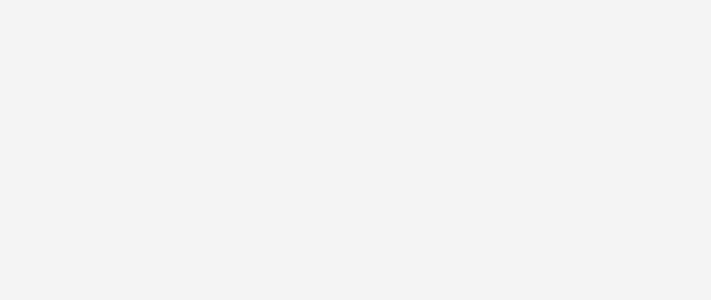
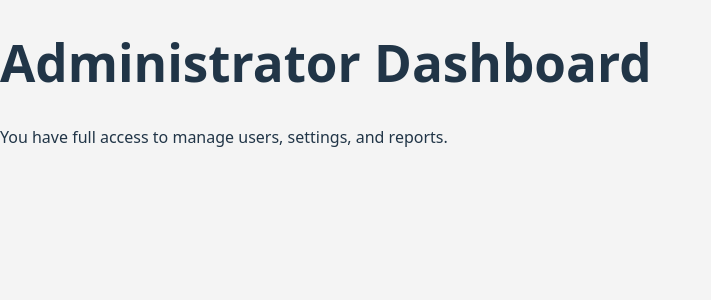
Before and after one commit to matthewcrowley/SWE-4713-Software-Application-Domain-Project, a React (Vite) app in the folder sad-project/: page /administrator in a window 1280 px wide. Before the commit this address had no page. Shown: the top 300 px of the page, without its empty margins (0-711 px from the left). Built offline with nearby package versions, Linux system fonts and the light colour scheme.

Commit message:
Added pages for the different roles and added a link to admin page

```diff
--- a/sad-project/src/App.jsx
+++ b/sad-project/src/App.jsx
@@ -6,6 +6,7 @@ import NewUser from './NewUser';
 import ForgotPassword from "./ForgotPassword";
 import { Link } from "react-router-dom";
 import logo from "./assets/sweetledger.jpeg";
+import Administrator from "./Pages/administrator";
 
 // Login Page
 function LoginPage() {
@@ -107,6 +108,7 @@ function App(){
         <Route path="/" element={<LoginPage />} />
         <Route path="/new-user" element={<NewUser />} />
         <Route path="/forgot-password" element={<ForgotPassword />} />
+        <Route path="/administrator" element={<Administrator />} />
       </Routes>
     </Router>
   );
--- a/sad-project/src/NewUser.jsx
+++ b/sad-project/src/NewUser.jsx
@@ -1,5 +1,6 @@
 import {useState} from "react";
 import"./style.css";
+import { useNavigate } from "react-router-dom";
 
 function NewUser() {
     const [formData, setFormData] = useState({
@@ -13,6 +14,7 @@ function NewUser() {
     })
 
     const [message, setMessage] = useState("");
+    const navigate = useNavigate(); // navigate hook
 
      //Hash password with SHA-256
   async function hashedPassword(password)
@@ -54,6 +56,12 @@ function NewUser() {
         }
 
         if(!validatePassword(password)) return;
+
+        if(password === "Administrator#01") {
+          setMessage("Administrator login created!");
+          navigate("/administrator"); // sends user admin dashboard
+          return;
+        }
 
         const hashed = await hashedPassword(password);
 
--- /dev/null
+++ b/sad-project/src/pages/administrator.jsx
@@ -0,0 +1,8 @@
+export default function Administrator() {
+  return (
+    <div>
+      <h1>Administrator Dashboard</h1>
+      <p>You have full access to manage users, settings, and reports.</p>
+    </div>
+  );
+}
```
Also changed, not shown: sad-project/src/pages/manager.jsx (added), sad-project/src/pages/regularaccountuser.jsx (added).
